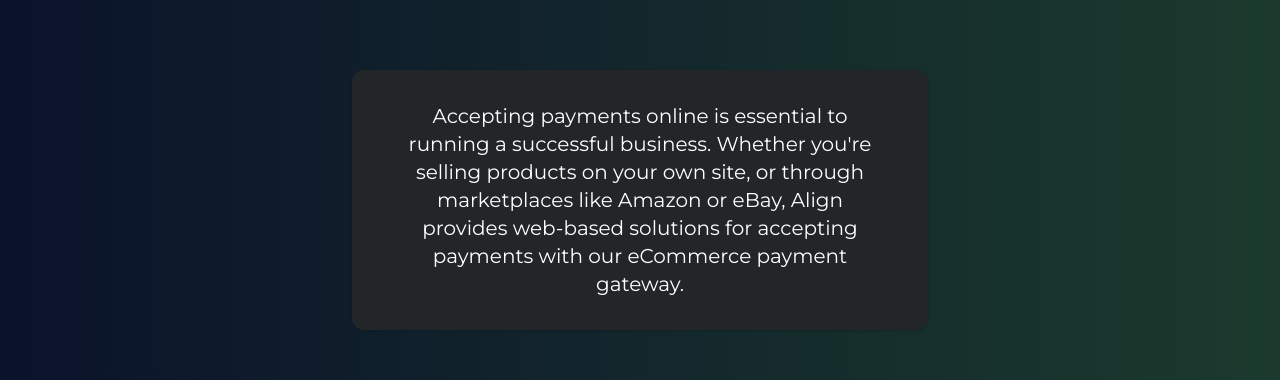
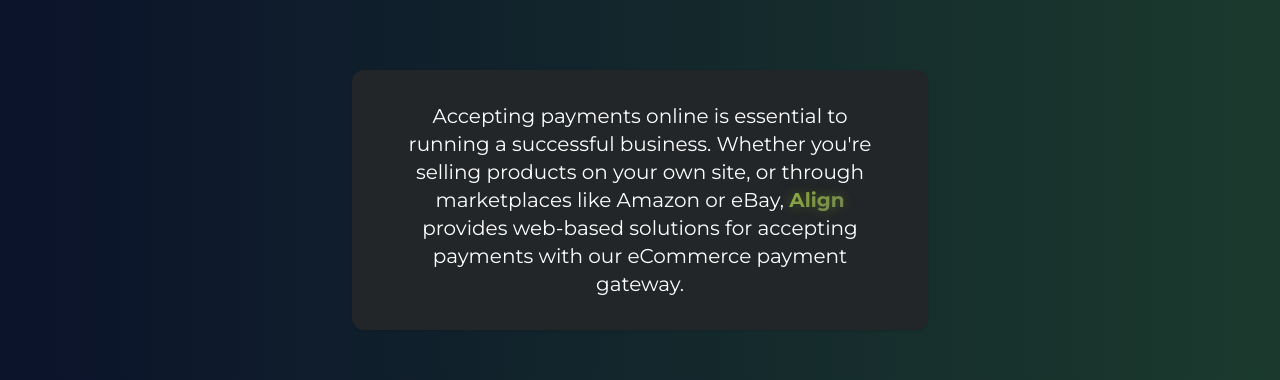
Before and after one commit to Jonathan-Atkins/align_ecommerce, a Next.js app: page / in a window 1280 px wide. Shown: the part 1405-1785 px from the top of the page. Built offline with nearby package versions, Linux system fonts and the light colour scheme.

Commit message:
Add FadeContent component for animated content transitions and GlowAlignText for highlighting "Align"

```diff
--- /dev/null
+++ b/src/app/GlowAlignText.tsx
@@ -0,0 +1,41 @@
+import React from "react";
+
+/**
+ * Wraps all case-insensitive instances of the word "Align" in a string or React children with a span that applies the green-pulse effect.
+ * Usage: <GlowAlignText>Some text with Align and ALIGN and align.</GlowAlignText>
+ */
+export function GlowAlignText({ children }: { children: React.ReactNode }) {
+  // Helper to recursively process children
+  function process(node: React.ReactNode): React.ReactNode {
+    if (typeof node === "string") {
+      // Regex: match 'Align' in any case, not as part of another word
+      const regex = /\b(align)\b/gi;
+      const parts = [];
+      let lastIndex = 0;
+      let match;
+      let key = 0;
+      while ((match = regex.exec(node)) !== null) {
+        if (match.index > lastIndex) {
+          parts.push(node.slice(lastIndex, match.index));
+        }
+        parts.push(
+          <span className="green-pulse" key={key++}>{match[0]}</span>
+        );
+        lastIndex = regex.lastIndex;
+      }
+      if (lastIndex < node.length) {
+        parts.push(node.slice(lastIndex));
+      }
+      return parts.length > 0 ? parts : node;
+    } else if (Array.isArray(node)) {
+      return node.map(process);
+    } else if (React.isValidElement(node) && node.props.children) {
+      return React.cloneElement(node, {
+        ...node.props,
+        children: process(node.props.children),
+      });
+    }
+    return node;
+  }
+  return <>{process(children)}</>;
+}
--- a/src/app/Timeline.tsx
+++ b/src/app/Timeline.tsx
@@ -2,7 +2,47 @@
 'use client';
 
 'use client';
-import React, { useState, useRef, useEffect } from "react";
+import React, { useState, useRef, useEffect, ReactNode } from "react";
+import { GlowAlignText } from "./GlowAlignText";
+// FadeContent component for fade-in effect on content change
+interface FadeContentProps {
+  children: ReactNode;
+  blur?: boolean;
+  duration?: number;
+  easing?: string;
+  delay?: number;
+  initialOpacity?: number;
+  className?: string;
+}
+
+const FadeContent: React.FC<FadeContentProps> = ({
+  children,
+  blur = false,
+  duration = 1000,
+  easing = 'ease-out',
+  delay = 0,
+  initialOpacity = 0,
+  className = ''
+}) => {
+  const [visible, setVisible] = useState(false);
+  useEffect(() => {
+    setVisible(false);
+    const timeout = setTimeout(() => setVisible(true), delay);
+    return () => clearTimeout(timeout);
+  }, [children, delay]);
+  return (
+    <div
+      className={className}
+      style={{
+        opacity: visible ? 1 : initialOpacity,
+        transition: `opacity ${duration}ms ${easing}, filter ${duration}ms ${easing}`,
+        filter: blur ? (visible ? 'blur(0px)' : 'blur(10px)') : 'none'
+      }}
+    >
+      {children}
+    </div>
+  );
+};
 
 const steps = [
   {
@@ -133,9 +173,17 @@ export default function Timeline() {
         </div>
         {/* Event content below timeline */}
         <div className="mt-14 w-full flex justify-center">
-          <div className="bg-[#232628] text-white rounded-xl px-10 py-8 shadow max-w-xl w-full text-center text-xl min-h-[70px]">
-            {steps[selected].content}
-          </div>
+          <FadeContent
+            key={selected} // Keyed by selected to retrigger animation
+            blur={true}
+            duration={1000}
+            easing="ease-out"
+            initialOpacity={0}
+          >
+            <div className="bg-[#232628] text-white rounded-xl px-10 py-8 shadow max-w-xl w-full text-center text-xl min-h-[70px]">
+              <GlowAlignText>{steps[selected].content}</GlowAlignText>
+            </div>
+          </FadeContent>
         </div>
       </div>
     </section>
```
